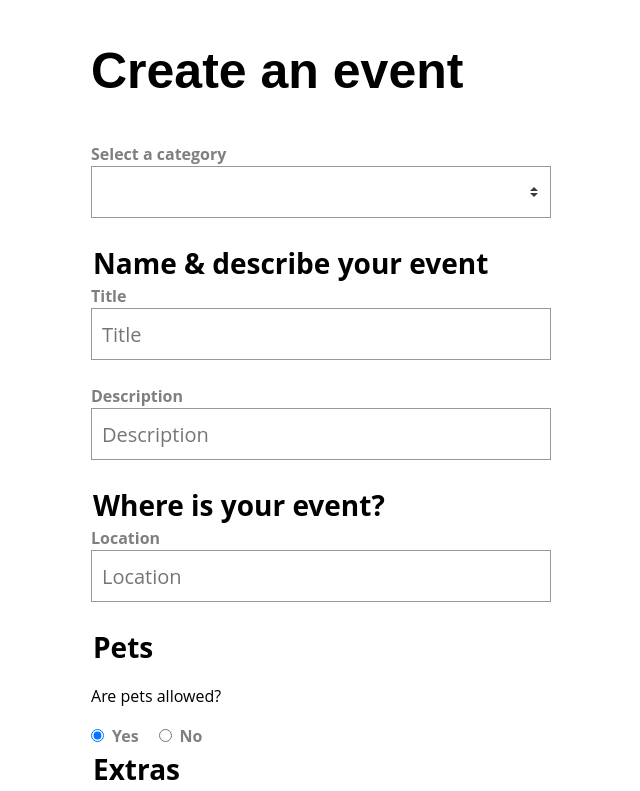
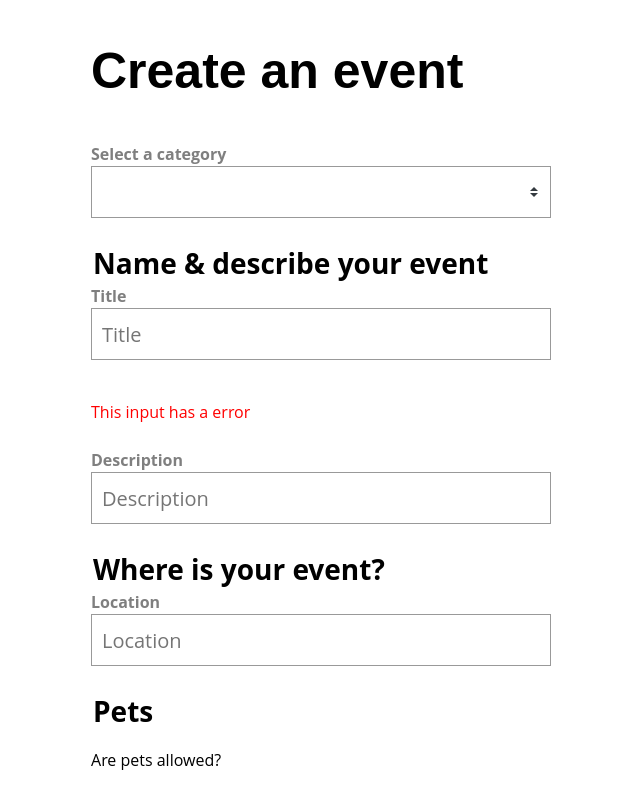
Before and after one commit to yxj0312/vue3-forms, a Vue app: page / in a window 1280 px wide. Shown: the top 791 px of the page, without its empty margins (339-979 px from the left). Built offline with nearby package versions, Linux system fonts and the light colour scheme.

Commit message:
add error form

```diff
--- a/src/views/SimpleForm.vue
+++ b/src/views/SimpleForm.vue
@@ -15,6 +15,7 @@
           v-model="event.title"
           label="Title"
           type="text"
+          error="This input has a error"
         />
 
         <BaseInput
```
